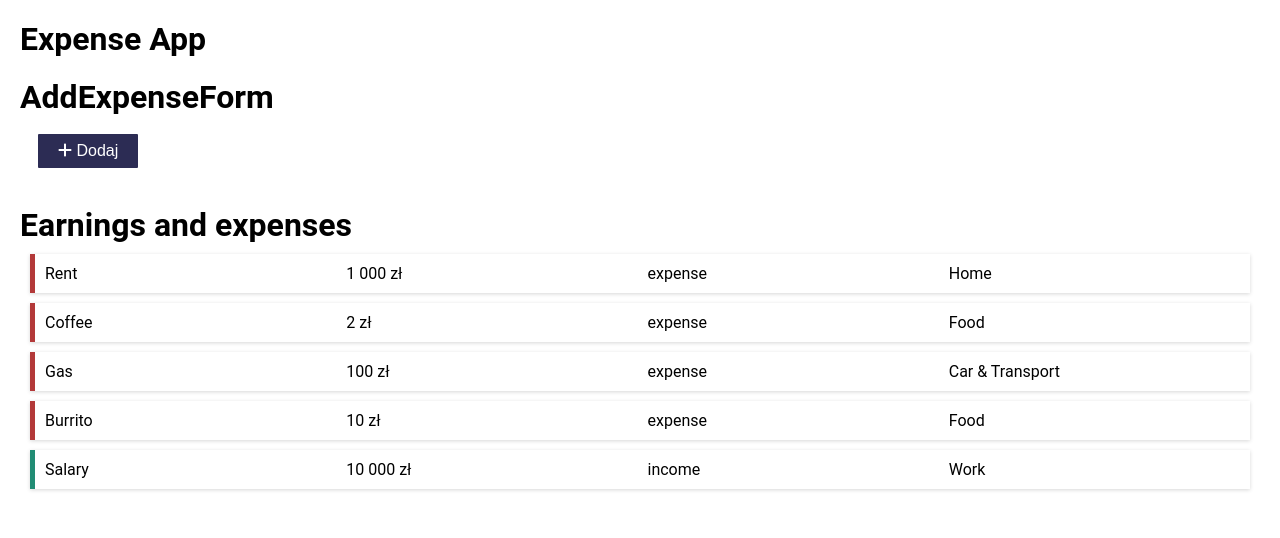
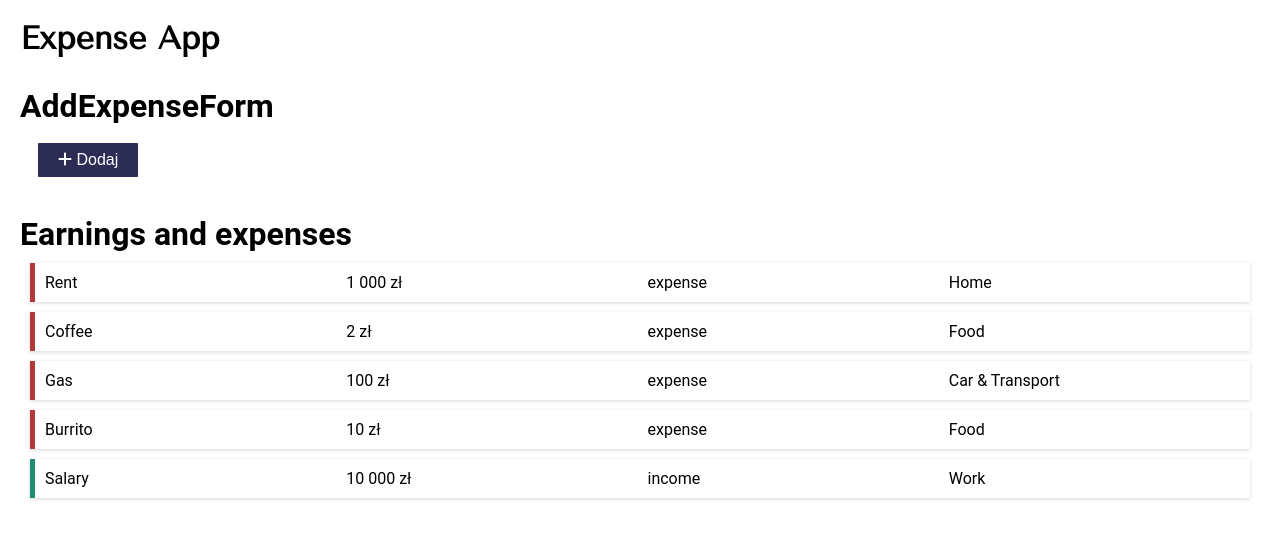
Before and after one commit to lukasz-pekala/react-simple-expense-calculator, a React (Create React App) app: page / in a window 1280 px wide. Shown: the top 538 px of the page. Built offline with nearby package versions, Linux system fonts and the light colour scheme.

Commit message:
Font Tenor Sans for header

```diff
--- a/public/index.html
+++ b/public/index.html
@@ -25,6 +25,9 @@
       Learn how to configure a non-root public URL by running `npm run build`.
     -->
     <title>React App</title>
+    <style>
+      @import url("https://fonts.googleapis.com/css2?family=Tenor+Sans&display=swap");
+    </style>
   </head>
   <body>
     <noscript>You need to enable JavaScript to run this app.</noscript>
--- a/src/Header/Header.styled.tsx
+++ b/src/Header/Header.styled.tsx
@@ -1,7 +1,6 @@
 import styled from "styled-components";
-import Header from "./Header";
 
-export const StyledHeader = styled(Header)`
+export const StyledHeader = styled.header`
   font-family: "Tenor Sans", sans-serif;
   background-color: "#cd6133";
   margin-bottom: 10px;
--- a/src/Header/Header.tsx
+++ b/src/Header/Header.tsx
@@ -1,9 +1,11 @@
+import { StyledHeader } from "../Header/Header.styled";
+
 type HeaderProps = {
-  children: JSX.Element;
+  children: React.ReactNode;
 };
 
 const Header = ({ children }: HeaderProps) => {
-  return <header>{children}</header>;
+  return <StyledHeader>{children}</StyledHeader>;
 };
 
 export default Header;
--- a/src/styles/Global.ts
+++ b/src/styles/Global.ts
@@ -1,8 +1,6 @@
 import { createGlobalStyle } from "styled-components";
 
 export default createGlobalStyle`
-    @import url('https://fonts.googleapis.com/css2?family=Tenor+Sans&display=swap');
-
     *{
         box-sizing: border-box;
         margin: 0;
```
